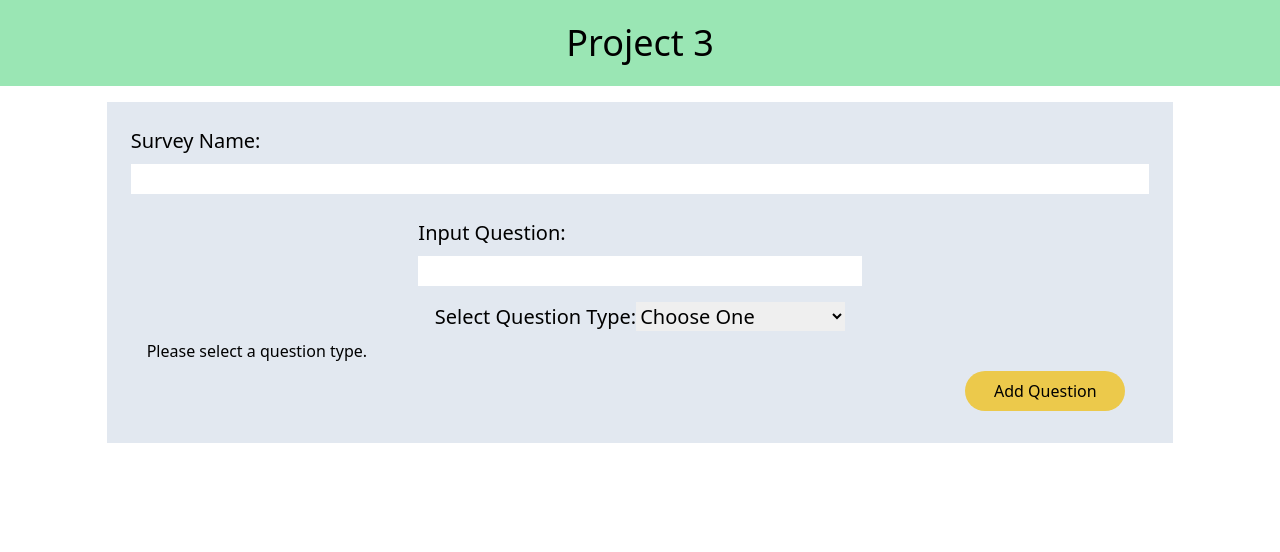
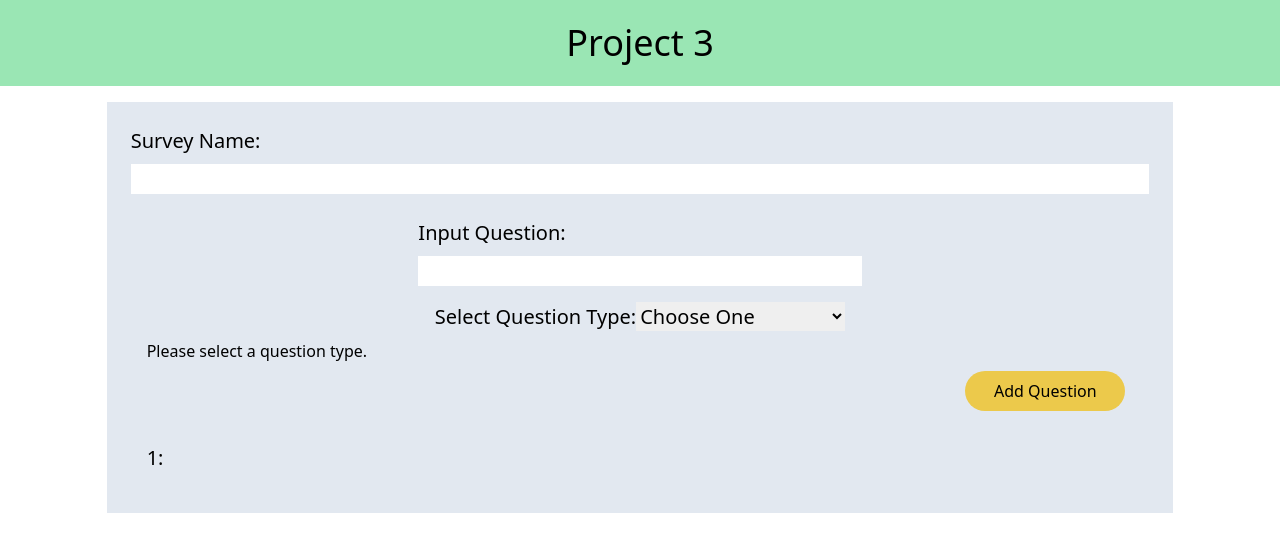
Before and after one commit to damianjuan/InQuire, a React (Create React App) app in the folder client/: page /create-survey in a window 1280 px wide. Shown: the top 552 px of the page. Built offline with nearby package versions, Linux system fonts and the light colour scheme.

Commit message:
add display multiple choice component

```diff
--- a/client/src/components/CreateQuestion.js
+++ b/client/src/components/CreateQuestion.js
@@ -7,9 +7,8 @@ function CreateQuestion() {
     const typeRef = useRef();
     const [state, dispatch] = useQuestionContext();
     const CURRENT_QUESTION = state[0];
-    console.log(state, "----", CURRENT_QUESTION);
 
-    function testDiv(type) {
+    function chooseType(type) {
         switch (type) {
             case "multipleChoice":
             case "selectApply":
@@ -30,7 +29,7 @@ function CreateQuestion() {
     function addQuestion(e) {
         e.preventDefault();
 
-        if (CURRENT_QUESTION.question && CURRENT_QUESTION.contents[0] && CURRENT_QUESTION.contents[1]) {
+        if (CURRENT_QUESTION.question && CURRENT_QUESTION.contents[0]) {
             dispatch({
                 call: "add",
                 question: CURRENT_QUESTION.question,
@@ -66,7 +65,7 @@ function CreateQuestion() {
                     </select>
                 </label>
             </div>
-            {testDiv(CURRENT_QUESTION.type)}
+            {chooseType(CURRENT_QUESTION.type)}
             <button className="m-2 p-2 bg-yellow-500 rounded-full w-40 self-end" type="submit">Add Question</button>
         </form>
     );
--- /dev/null
+++ b/client/src/components/DisplayMultiple.js
@@ -0,0 +1,16 @@
+import React from "react";
+
+function DisplayMultiple({ id, contents }) {
+    return (
+        <div className="flex flex-col">
+            {contents.map((item, i) => (
+                <label key={i}>
+                    <input className="m-4" name={id} type="radio" />
+                    {item}
+                </label>
+            ))}
+        </div>
+    );
+}
+
+export default DisplayMultiple;
--- a/client/src/components/StoredQuestions.js
+++ b/client/src/components/StoredQuestions.js
@@ -1,8 +1,37 @@
 import React from "react";
+import DisplayMultiple from "../components/DisplayMultiple";
+import { useQuestionContext } from "../utils/CreateQuestionState";
 
 function StoredQuestions() {
+    const [state, dispatch] = useQuestionContext();
+    console.log("state ---- ", state);
+
+    function displayType({ id, type, contents }) {
+        console.log("----", type, "----", contents);
+
+        switch (type) {
+            case "multipleChoice":
+                return (
+                    <DisplayMultiple id={id} contents={contents}/>
+                );
+            default:
+                return(
+                    <div></div>
+                )
+        }
+    }
+
     return (
-        <div></div>
+        <ul className="flex flex-col p-2 mx-4">
+            {state.map((item, i) => (
+                <li className="flex flex-col flex-1 mb-2" key={item.id}>
+                    <label className="flex flex-col flex-1 text-xl my-2">
+                        {i > 0 ? `${i}:  ` : `${state.length}:  `} {item.question}
+                        {displayType(item)}
+                    </label>
+                </li>
+            ))}
+        </ul>
     );
 }
 
--- a/client/src/pages/CreateSurvey.js
+++ b/client/src/pages/CreateSurvey.js
@@ -1,7 +1,7 @@
 import React from "react";
 import CreateQuestion from "../components/CreateQuestion";
+import StoredQuestions from "../components/StoredQuestions";
 import { QuestionProvider } from "../utils/CreateQuestionState";
-import StoredQuestions from "../components/StoredQuestions";
 
 function CreateSurvey() {
 
@@ -14,8 +14,8 @@ function CreateSurvey() {
                 </label>
             </form>
             <QuestionProvider>
+                <CreateQuestion />
                 <StoredQuestions />
-                <CreateQuestion />
             </QuestionProvider>
         </main>
     )
--- a/client/src/utils/CreateQuestionState.js
+++ b/client/src/utils/CreateQuestionState.js
@@ -17,14 +17,18 @@ function reducer(state, action) {
                     id: state.length * Math.random(),
                     question: action.question,
                     type: action.type,
-                    contents: action.Contents
+                    contents: action.contents
                 }
             ];
-            return state;
         case "change":
             return state.map((item, i) => {
                 if (i === 0) {
                     if (action.type) {
+                        if (action.type === "freeResponse") {
+                            item.contents = ["Free Response"];
+                        } else {
+                            item.contents = [];
+                        }
                         item.type = action.type;
                     } else if (action.question) {
                         item.question = action.question;
```
